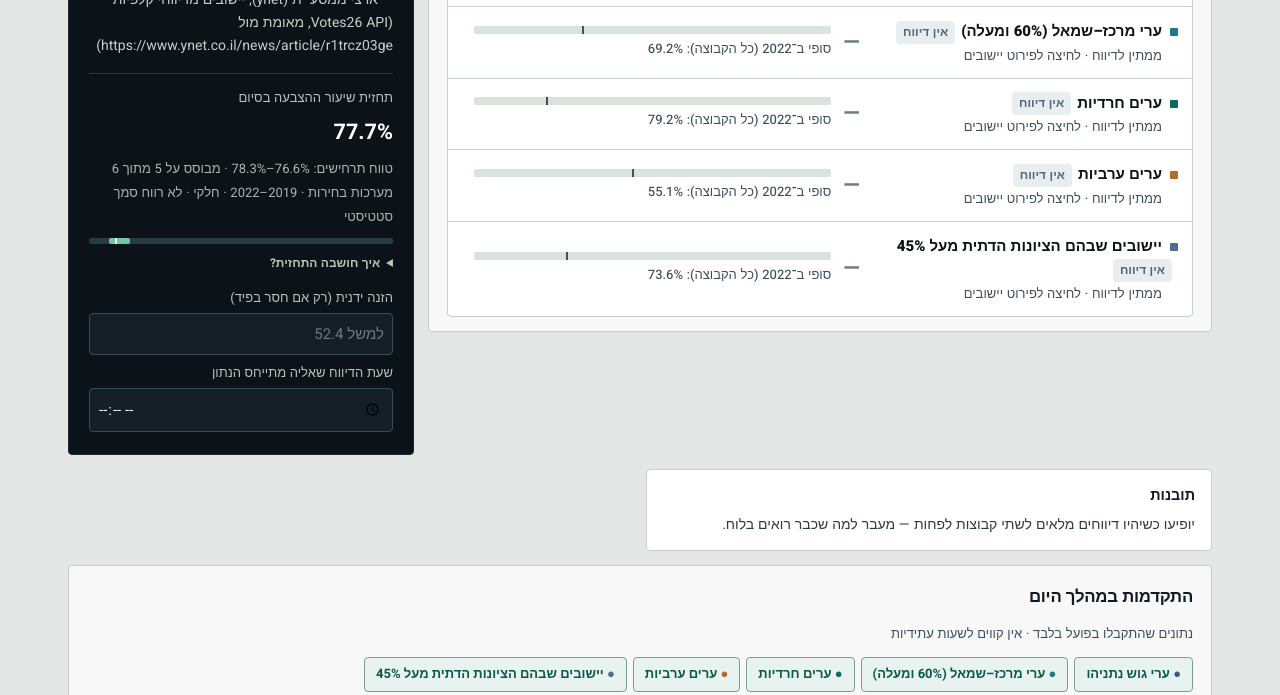
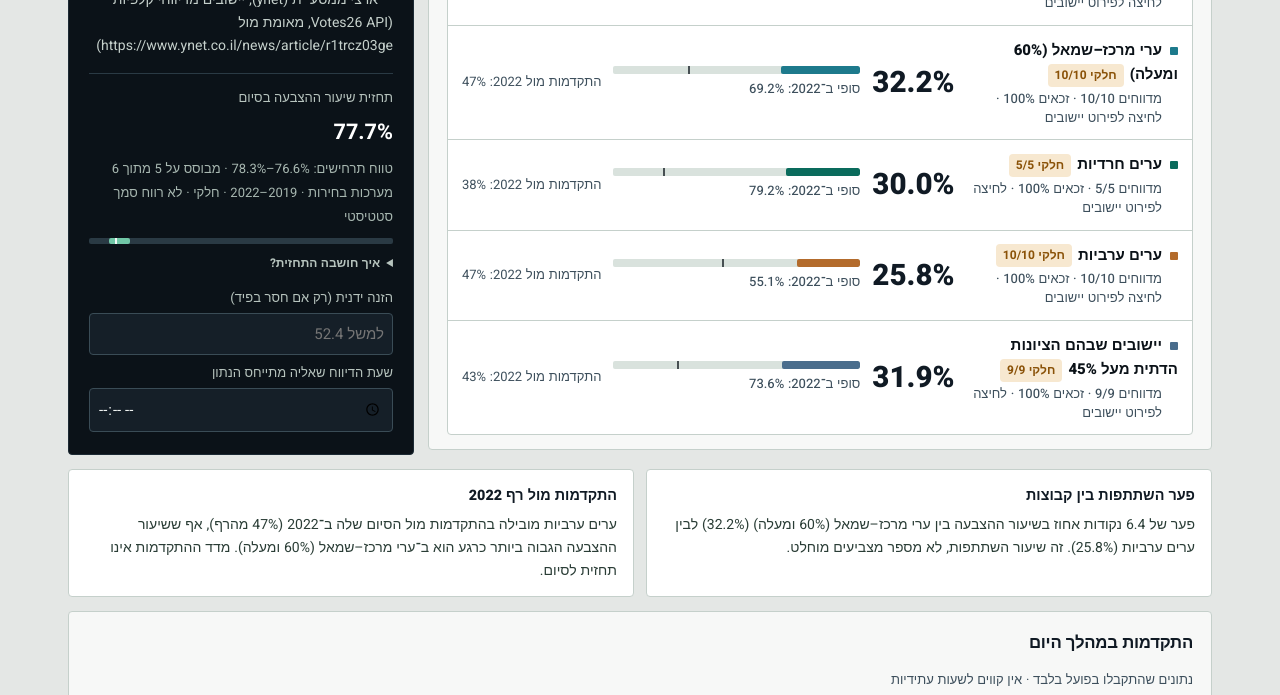
Before and after one commit to 6725838-blip/election-turnout-2026, a website: page index.html in a window 1280 px wide. Shown: the part 587-1282 px from the top of the page. Drawn offline with Linux system fonts and the light colour scheme.

Commit message:
Show partial city turnout on the group board instead of empty state.
Daytime CEC station-file rows are marked partial; the board now aggregates reported cities (counts or pct) and labels coverage as partial.

Co-authored-by: Cursor <cursoragent@cursor.com>

```diff
--- a/index.html
+++ b/index.html
@@ -475,6 +475,17 @@ function livePct(l){if(!l)return null;const e=val(l.eligible),v=val(l.voted);if(
 function stationPartial(l){if(!l)return false;const r=val(l.reported_stations),t=val(l.total_stations);if(r===null&&t===null)return false;return (r??0)<(t??0)}
 function reportFull(l){return !!l&&l.partial!==true&&!stationPartial(l)}
 function complete(l){return reportFull(l)&&!l.preserved_previous}
+/** Usable daytime row: real counts, or turnout_pct (even when marked partial). */
+function liveReported(l){return !!l&&!l.preserved_previous&&livePct(l)!=null}
+/** Weight for group aggregate: prefer 2026 counts; else turnout_pct × eligible2022 (display only). */
+function cityLiveWeight(r){
+ const l=getLive(r.name);if(!liveReported(l))return null;
+ const e=val(l.eligible),v=val(l.voted);
+ if(e>0&&v!==null&&v>=0&&v<=e)return {e,v,fromCounts:true};
+ const p=livePct(l),be=val(r.eligible2022);
+ if(p==null||!(be>0))return null;
+ return {e:be,v:be*p/100,fromCounts:false};
+}
 function nationalLive(){
  const manual=val($('nationalManual')?.value);
  if(manual!==null&&manual>=0&&manual<=100)return {value:manual,manual:true};
@@ -491,17 +502,19 @@ function weightedFinal(pick, yearField){
 }
 function groupStats(id){
  const selected=selectedInGroup(id);
- const full=selected.filter(r=>{const l=getLive(r.name);return complete(l)&&val(l.eligible)>0&&val(l.voted)!=null});
+ const reported=selected.filter(r=>liveReported(getLive(r.name)));
+ const full=reported.filter(r=>complete(getLive(r.name)));
+ const weights=reported.map(r=>({r,w:cityLiveWeight(r)})).filter(x=>x.w);
  let current=null,votedSum=null,eligSum=null;
- if(full.length){
-  eligSum=full.reduce((s,r)=>s+val(getLive(r.name).eligible),0);
-  votedSum=full.reduce((s,r)=>s+val(getLive(r.name).voted),0);
+ if(weights.length){
+  eligSum=weights.reduce((s,x)=>s+x.w.e,0);
+  votedSum=weights.reduce((s,x)=>s+x.w.v,0);
   current=eligSum>0?100*votedSum/eligSum:null;
  }
  // 2022 reference for progress uses the same reported cities; display baseline uses full group when none reported.
  let baselineReported=null;
- if(full.length&&full.every(r=>val(r.eligible2022)>0&&val(r.voters2022)!=null)){
-  const be=full.reduce((s,r)=>s+r.eligible2022,0),bv=full.reduce((s,r)=>s+r.voters2022,0);
+ if(reported.length&&reported.every(r=>val(r.eligible2022)>0&&val(r.voters2022)!=null)){
+  const be=reported.reduce((s,r)=>s+r.eligible2022,0),bv=reported.reduce((s,r)=>s+r.voters2022,0);
   baselineReported=be>0?100*bv/be:null;
  }
  let baselineAll=null;
@@ -510,12 +523,13 @@ function groupStats(id){
   baselineAll=be>0?100*bv/be:null;
  }
  const baseline=baselineReported??baselineAll;
- const baselineIsPartial=!!(baselineReported!=null&&full.length>0&&full.length<selected.length);
+ const baselineIsPartial=!!(baselineReported!=null&&reported.length>0&&reported.length<selected.length);
  const baseEligAll=selected.every(r=>val(r.eligible2022)>0)?selected.reduce((s,r)=>s+r.eligible2022,0):null;
- const baseEligFull=full.length&&full.every(r=>val(r.eligible2022)>0)?full.reduce((s,r)=>s+r.eligible2022,0):null;
- const eligibleCoverage=baseEligAll>0&&baseEligFull!=null?baseEligFull/baseEligAll:null;
+ const baseEligReported=reported.length&&reported.every(r=>val(r.eligible2022)>0)?reported.reduce((s,r)=>s+r.eligible2022,0):null;
+ const eligibleCoverage=baseEligAll>0&&baseEligReported!=null?baseEligReported/baseEligAll:null;
  const progress=current!=null&&baselineReported>0?100*current/baselineReported:null;
- return {id,n:selected.length,fullCount:full.length,current,baseline,baselineReported,baselineAll,baselineIsPartial,progress,eligibleCoverage,votedSum,eligSum,cityKeys:full.map(r=>r.key),partial:full.length>0&&full.length<selected.length,empty:full.length===0};
+ const anyPartial=reported.some(r=>!complete(getLive(r.name)));
+ return {id,n:selected.length,fullCount:reported.length,completeCount:full.length,current,baseline,baselineReported,baselineAll,baselineIsPartial,progress,eligibleCoverage,votedSum,eligSum,cityKeys:reported.map(r=>r.key),partial:reported.length>0&&(reported.length<selected.length||anyPartial),empty:reported.length===0};
 }
 /** Alias used by older tests expecting all-or-nothing completeCount semantics for demos. */
 function newPulseStats(pick){
@@ -873,7 +887,7 @@ function renderTable(){
  const q=norm(qRaw);
  const order=$('sort')?.value||'name';
  const dir=state.tableSortDir||1;
- const prog=r=>{const p=complete(getLive(r.name))?livePct(getLive(r.name)):null;return p!=null&&r.p2022>0?100*p/r.p2022:null};
+ const prog=r=>{const p=liveReported(getLive(r.name))?livePct(getLive(r.name)):null;return p!=null&&r.p2022>0?100*p/r.p2022:null};
  const statusRank=r=>{const l=getLive(r.name);if(!l)return 0;if(l.preserved_previous)return 1;if(!complete(l))return 2;return 3};
  const sortList=list=>{
   const copy=[...list];
@@ -904,7 +918,7 @@ function renderTable(){
   const g=groupById[gid];
   let list=rows.filter(r=>state.selected.has(r.key)&&r.group===gid);
   const total=list.length;
-  const reported=list.filter(r=>complete(getLive(r.name))).length;
+  const reported=list.filter(r=>liveReported(getLive(r.name))).length;
   const hits=q?list.filter(r=>norm(r.name).includes(q)):[];
   if(q)list=hits;
   list=sortList(list);
```
